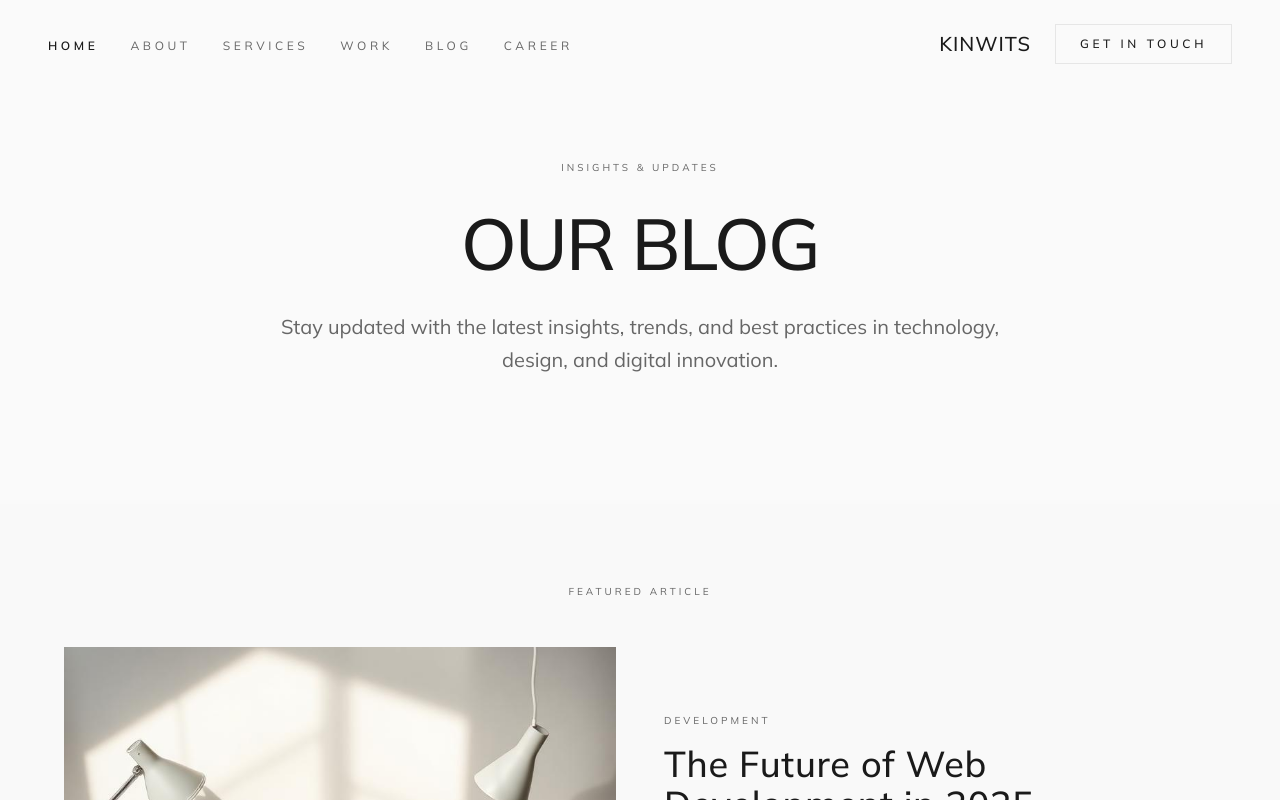
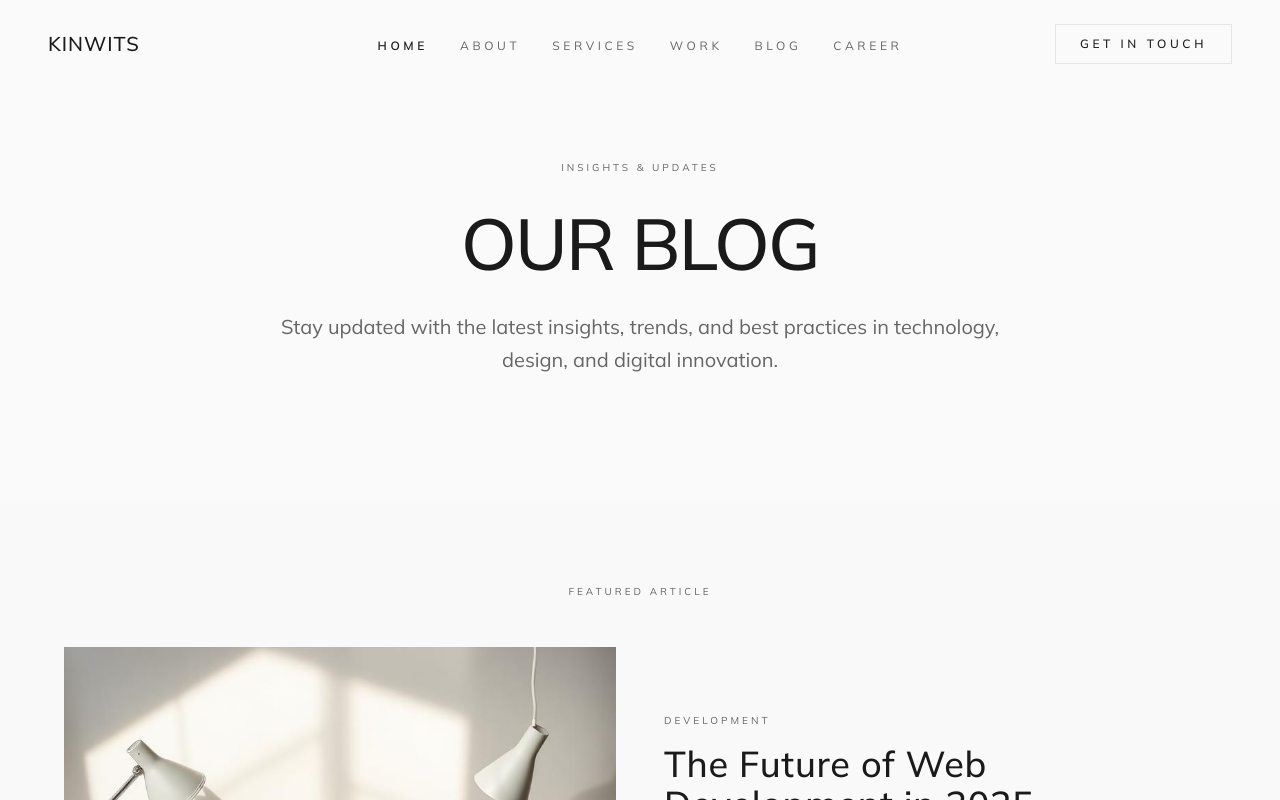
Before and after one commit to kinwitstech/kinwits-template, a React (Vite) app: page /blog in a window 1280 px wide. Shown: the top 800 px of the page. Built offline with nearby package versions, Linux system fonts and the light colour scheme; the HTML template or start-up script is replaced by a standard one.

Commit message:
Reverted to commit bb3fdb704c5fa8246746c151230bb7864efc5678

```diff
--- a/src/components/Navigation.tsx
+++ b/src/components/Navigation.tsx
@@ -83,8 +83,15 @@ const Navigation = () => {
     >
       <nav className="container mx-auto px-6 lg:px-12 py-6">
         <div className="flex items-center justify-between">
-          {/* Desktop Navigation - Left */}
-          <ul className="hidden md:flex items-center gap-8">
+          <button
+            onClick={() => scrollToSection('hero')}
+            className="text-xl font-medium tracking-wider"
+          >
+            KINWITS
+          </button>
+
+          {/* Desktop Navigation - Centered */}
+          <ul className="hidden md:flex items-center gap-8 absolute left-1/2 transform -translate-x-1/2">
             {navLinks.map((link) => (
               <li key={link.id}>
                 <button
@@ -99,22 +106,14 @@ const Navigation = () => {
             ))}
           </ul>
 
-          {/* Logo and Button - Right */}
-          <div className="hidden md:flex items-center gap-6">
-            <button
-              onClick={() => scrollToSection('hero')}
-              className="text-xl font-medium tracking-wider"
-            >
-              KINWITS
-            </button>
+          {/* Get in Touch Button - Desktop */}
           <Button
             onClick={() => scrollToSection('contact')}
             variant="outline"
-              className="text-xs tracking-widest px-6"
+            className="hidden md:inline-flex text-xs tracking-widest px-6"
           >
             GET IN TOUCH
           </Button>
-          </div>
 
           {/* Mobile Menu Button */}
           <Button
```
Lines whose indentation alone changed are shown as unchanged.
